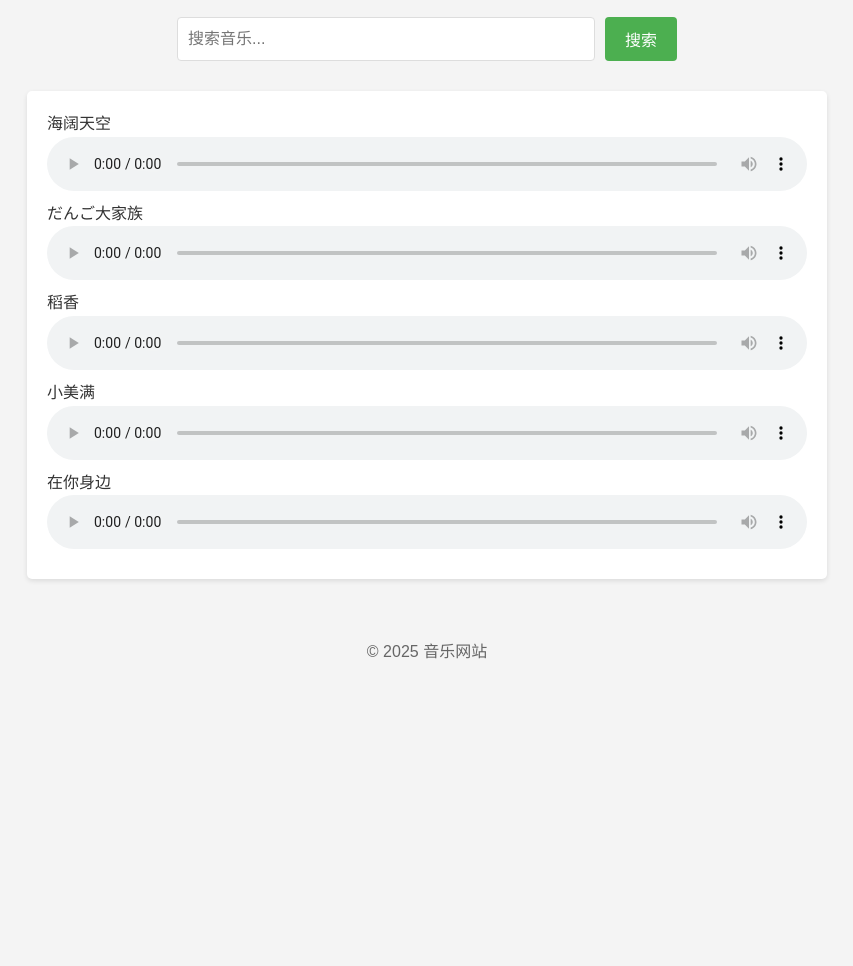
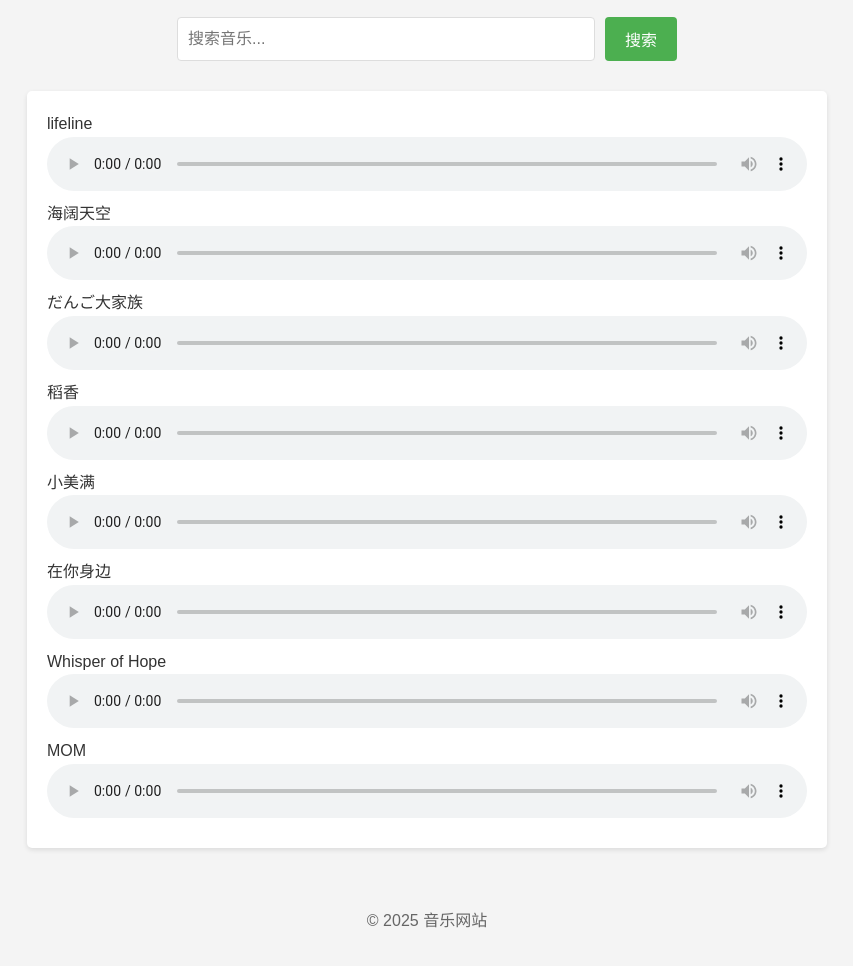
Before and after one commit to qiyu666/qiyu666.music.github.io, a plain HTML site: page index.html in a window 1280 px wide. Shown: the part 74-1040 px from the top of the page, without its empty margins (213-1066 px from the left). Before the commit the page ends 800 px from the top, so only its background shows below. Drawn offline with Linux system fonts and the light colour scheme.

Commit message:
Add files via upload

```diff
--- a/index.html
+++ b/index.html
@@ -18,6 +18,13 @@
     <main>
         <section class="music-list">
             <div class="music-item">
+            <p>lifeline</p>
+                <div class="audio-controls">
+                    <audio controls>
+                        <source src="音乐资源/0.mp3" type="audio/mpeg">
+                        您的浏览器不支持音频元素。
+                    </audio>
+                </div>
                 <p>海阔天空</p>
                 <div class="audio-controls">
                     <audio controls>
@@ -53,6 +60,20 @@
                         您的浏览器不支持音频元素。
                     </audio>
                 </div>
+                <p>Whisper of Hope</p>
+                <div class="audio-controls">
+                    <audio controls>
+                        <source src="音乐资源/6.mp3" type="audio/mpeg">
+                        您的浏览器不支持音频元素。
+                    </audio>
+                </div>
+                <p>MOM</p>
+                <div class="audio-controls">
+                    <audio controls>
+                        <source src="音乐资源/7.mp3" type="audio/mpeg">
+                        您的浏览器不支持音频元素。
+                    </audio>
+                </div>
             </div>
         </section>
     </main>
```
